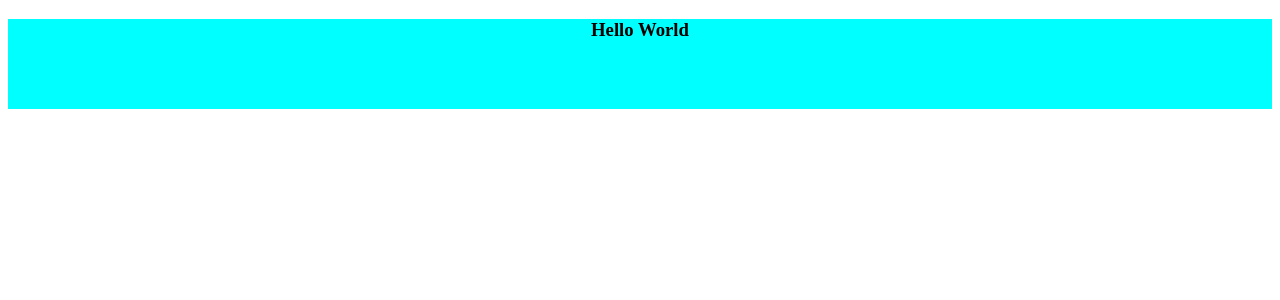
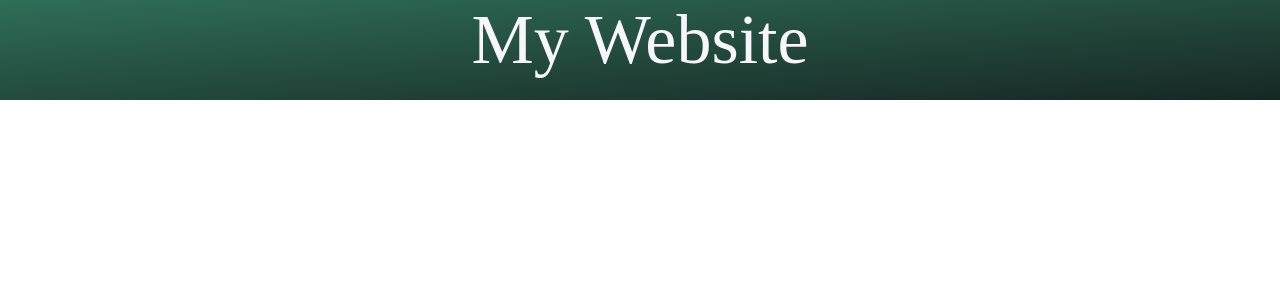
Before and after one commit to Albertove951/react-brow-site, a React app: page / in a window 1280 px wide. Shown: the top 300 px of the page. Built offline with nearby package versions, Linux system fonts and the light colour scheme.

Commit message:
added styling to the header

```diff
--- a/public/index.html
+++ b/public/index.html
@@ -1,7 +1,7 @@
 <!DOCTYPE html>
 <html lang="en">
 <head>
-    <title>Sele site</title>
+    <title>project site</title>
 </head>
 <body>
     <div id="root"></div>
--- a/src/App.jsx
+++ b/src/App.jsx
@@ -8,7 +8,8 @@ export default class App extends Component {
       return(
         <div>
         <Header/>
-          </div>
+        </div>
       )
     }
-}
+
+  }
--- a/src/Components/Header.jsx
+++ b/src/Components/Header.jsx
@@ -4,8 +4,8 @@ export default class Header extends Component {
 
 render() {
     return(
-        <div className="header">
-            <h3>Hello World</h3>
+        <div className="header ">
+            <h3 className="text-align-center header-font">My Website</h3>
         </div>
     )
 }
--- a/src/style.css
+++ b/src/style.css
@@ -1,7 +1,21 @@
+* {
+    margin: 0;
+    padding: 0;
+}
+
+.text-align-center {
+    text-align: center;
+}
+
 .header {
-    text-align: center;
-    max-width: 100%;
-    height: 90px;
-    background-color: aqua;
+    width: 100vw;
+    height: 100px;
+    background-image: linear-gradient(to bottom right, #2f6e58, #172723);
+}
 
+.header-font {
+    color: #f7f7f9;
+    font-size: 70px;
+    font-weight: 10;
+    font-family: Brush Script MT, Brush Script Std, cursive;
 }
```
Also changed, not shown: 1 other file (tests, documents, lock files or other folders).
